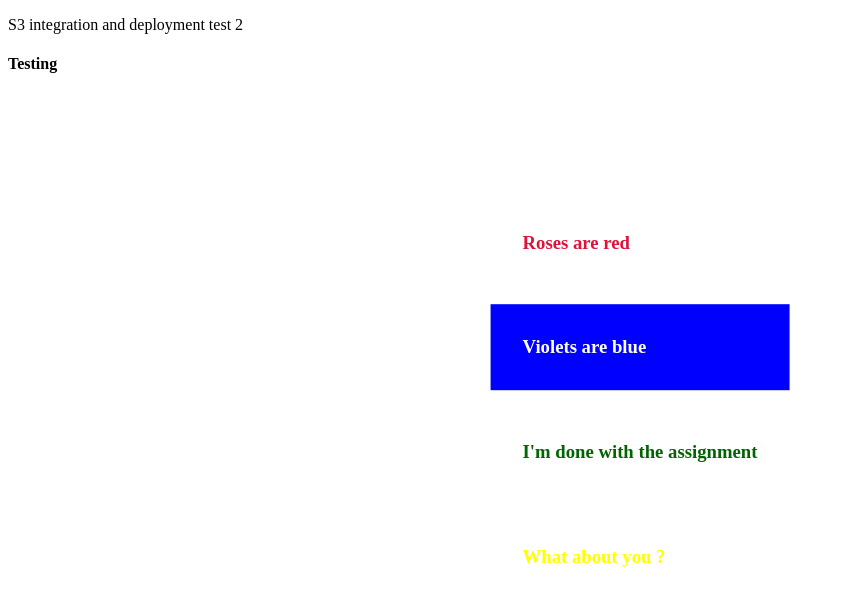
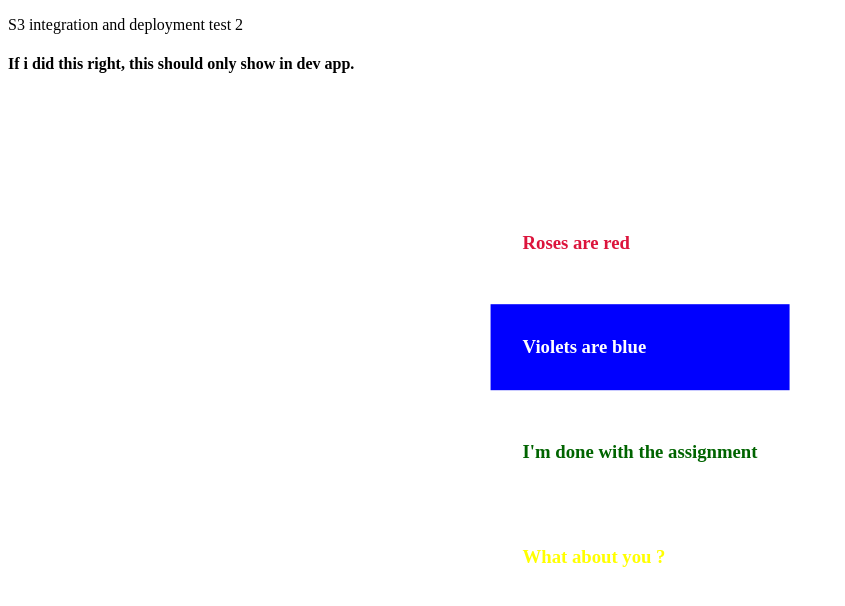
Before and after one commit to Janakaraj/ci-cd-practical-1, an Angular app: page /home in a window 1280 px wide. Shown: the top 606 px of the page, without its empty margins (0-845 px from the left). Built offline with nearby package versions, Linux system fonts and the light colour scheme.

Commit message:
Minor change

```diff
--- a/src/app/home/home.component.html
+++ b/src/app/home/home.component.html
@@ -16,5 +16,5 @@
     <p>S3 integration and deployment test 2</p>
 </div>
 <div>
-    <h4>Testing</h4>
+    <h4>If i did this right, this should only show in dev app.</h4>
 </div>
```
